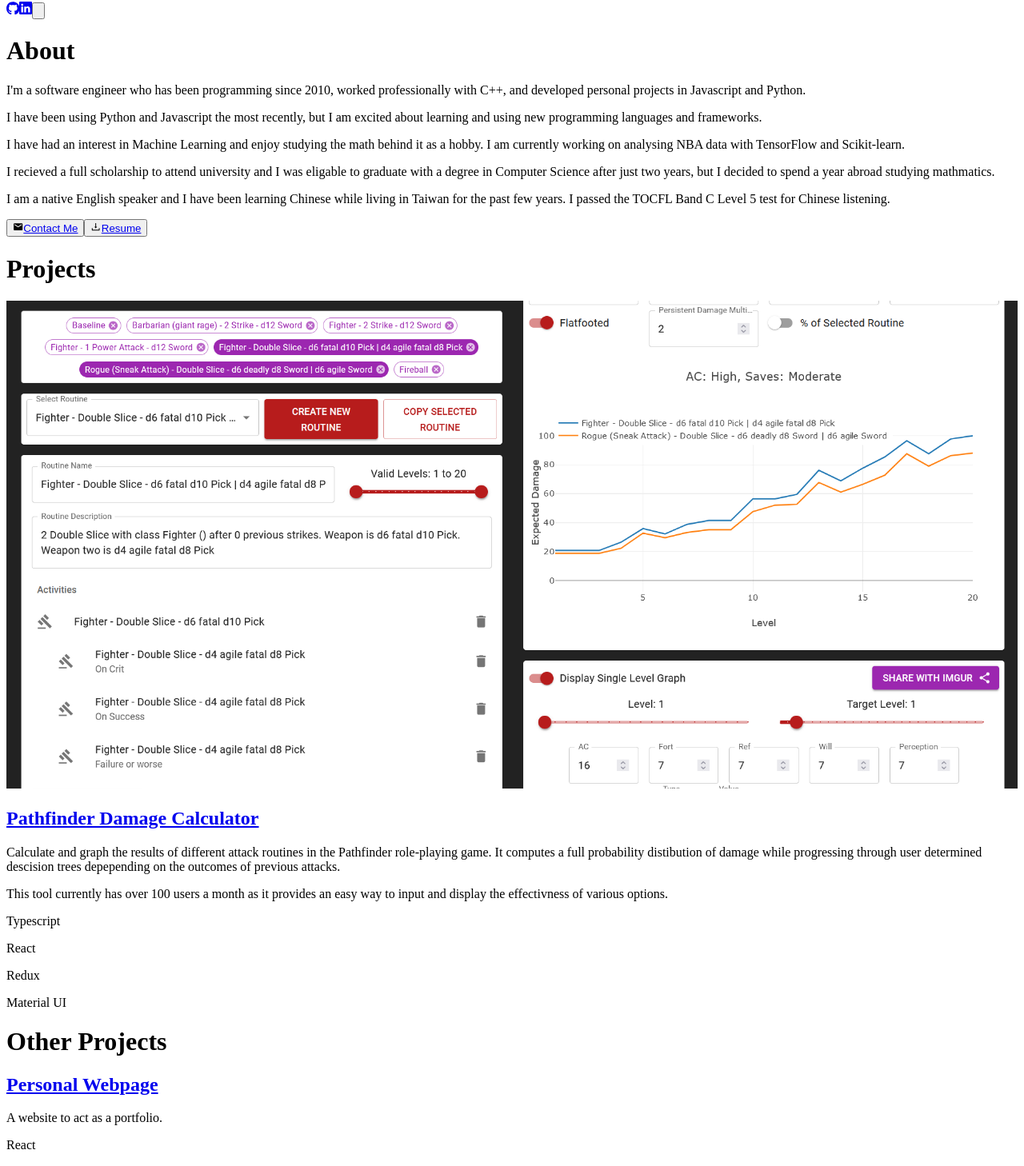
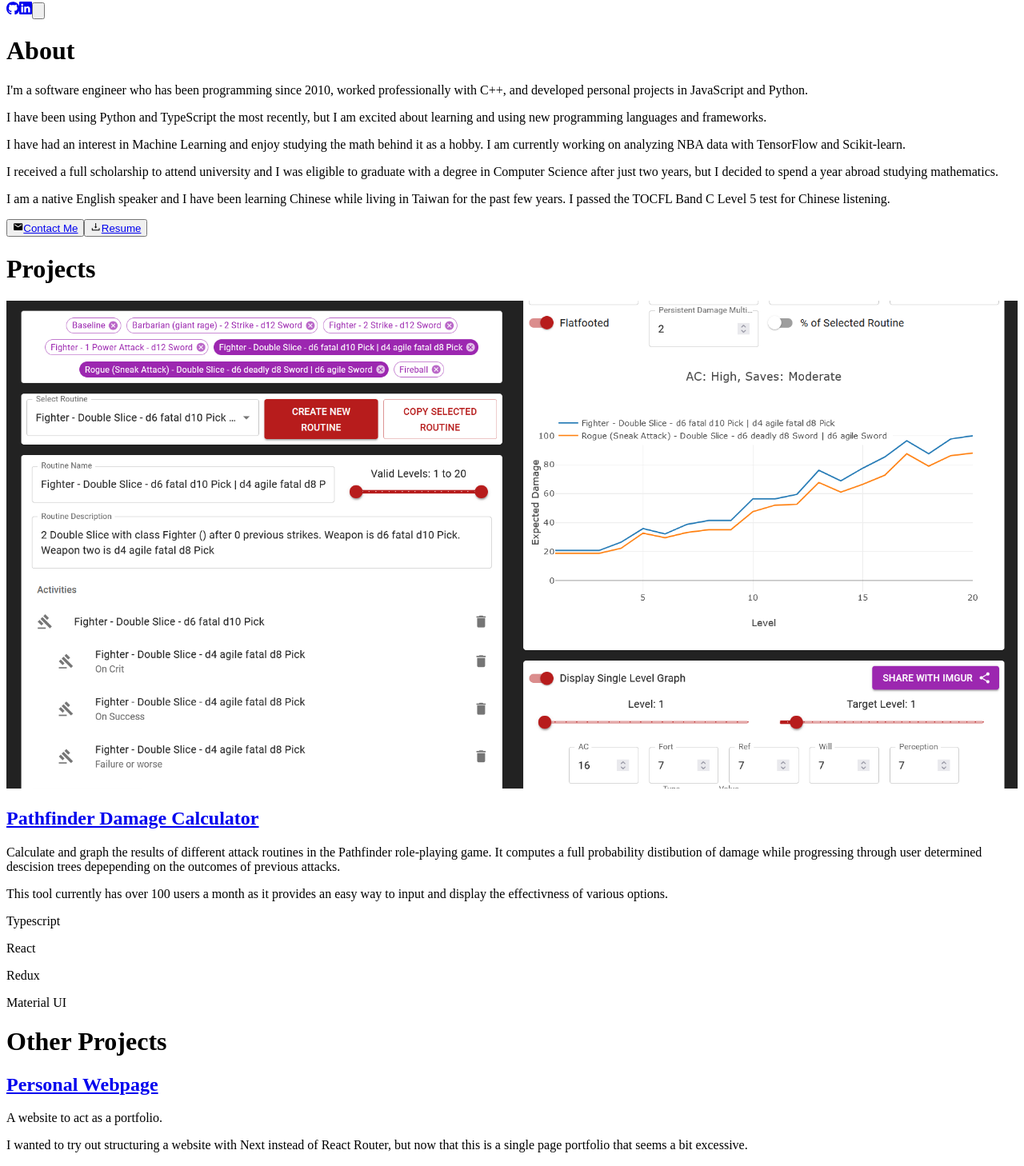
Before and after one commit to bahalbach/personal, a Next.js app: page / in a window 1280 px wide. Shown: the part 112-1570 px from the top of the page at 80% size. Built offline with nearby package versions, Linux system fonts and the light colour scheme.

Commit message:
Update data.js
Added more information about my projects. Fixed spelling errors.

```diff
--- a/constants/data.js
+++ b/constants/data.js
@@ -12,22 +12,22 @@ const userData = {
   about: {
     intro: "Hi, I'm Ben Halbach.",
     title:
-      "I'm a software engineer who has been programming since 2010, worked professionally with C++, and developed personal projects in Javascript and Python.",
+      "I'm a software engineer who has been programming since 2010, worked professionally with C++, and developed personal projects in JavaScript and Python.",
     qualities: [
       {
         tag: "programming languages",
         description:
-          "I have been using Python and Javascript the most recently, but I am excited about learning and using new programming languages and frameworks. ",
+          "I have been using Python and TypeScript the most recently, but I am excited about learning and using new programming languages and frameworks. ",
       },
       {
         tag: "Machine Learning",
         description:
-          "I have had an interest in Machine Learning and enjoy studying the math behind it as a hobby. I am currently working on analysing NBA data with TensorFlow and Scikit-learn.",
+          "I have had an interest in Machine Learning and enjoy studying the math behind it as a hobby. I am currently working on analyzing NBA data with TensorFlow and Scikit-learn.",
       },
       {
         tag: "University",
         description:
-          "I recieved a full scholarship to attend university and I was eligable to graduate with a degree in Computer Science after just two years, but I decided to spend a year abroad studying mathmatics.",
+          "I received a full scholarship to attend university and I was eligible to graduate with a degree in Computer Science after just two years, but I decided to spend a year abroad studying mathematics.",
       },
       {
         tag: "languages",
@@ -52,14 +52,20 @@ const userData = {
   minorProjects: [
     {
       name: "Personal Webpage",
-      description: ["A website to act as a portfolio."],
+      description: [
+        "A website to act as a portfolio.",
+        "I wanted to try out structuring a website with Next instead of React Router, but now that this is a single page portfolio that seems a bit excessive.",
+      ],
       href: "/",
       github: "",
       techUsed: ["React", "Next.js", "Tailwind CSS"],
     },
     {
       name: "Lists",
-      description: ["Nested lists with drag and drop reorganization."],
+      description: [
+        "Nested lists with drag and drop reorganization.",
+        "I wanted a way to hierarchically organize notes, and the drag and drop feature is key to reorganizing them. But I stopped development on this because the gains from the hierarchical representation are not work extra hassle added to creating and editing notes.",
+      ],
       href: "https://bahalbach.github.io/lists/",
       github: "https://github.com/bahalbach/lists",
       techUsed: ["React", "Redux"],
@@ -69,6 +75,7 @@ const userData = {
       name: "Vipkid Service Fee Calculator",
       description: [
         "A tool to calculate service fee income for Vipkid teachers.",
+        "VIPKid changed to a progressive bonus structure which was complicated to calculate by hand, so I built this tool to allow teachers to easily see how much money they would make.",
       ],
       href: "https://bahalbach.github.io/vipkid",
       github:
```
